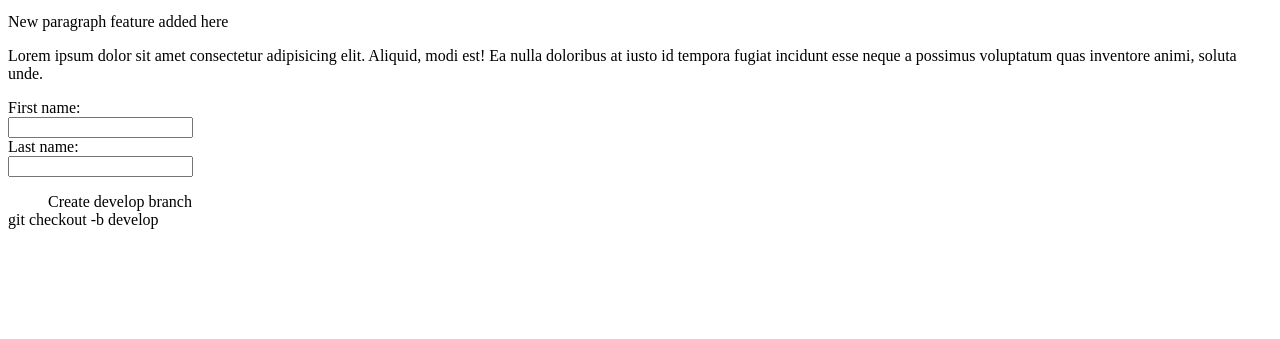
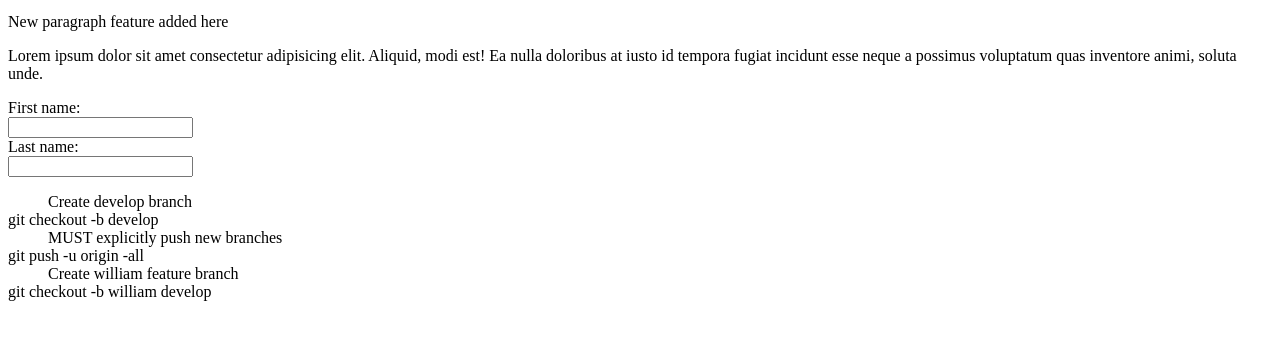
Before and after one commit to hagan-life/train, a plain HTML site: page train/index.html in a window 1280 px wide. Shown: the part 87-426 px from the top of the page. Drawn offline with Linux system fonts and the light colour scheme.

Commit message:
updating feature branch: william

```diff
--- a/train/index.html
+++ b/train/index.html
@@ -23,6 +23,10 @@
   <dl>
     <dd>Create develop branch</dd>
     <dt>git checkout -b develop</dt>
+    <dd>MUST explicitly push new branches</dd>
+    <dt>git push -u origin -all</dt>
+    <dd>Create william feature branch</dd>
+    <dt>git checkout -b william develop</dt>
   </dl>
 </body>
 </html>
```
